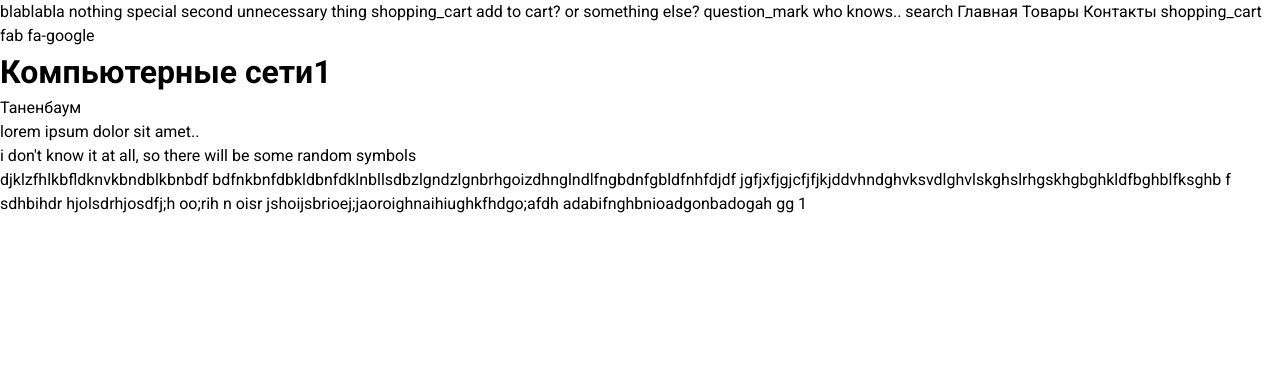
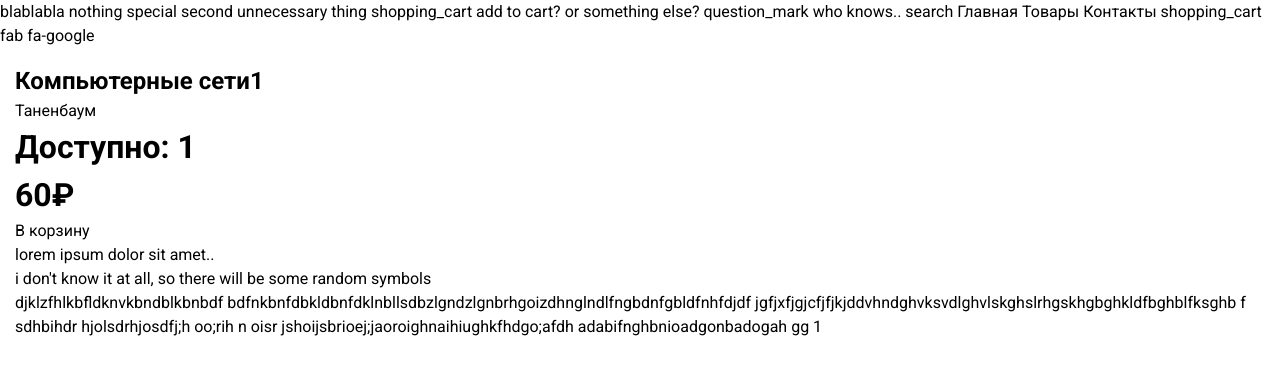
Before and after one commit to NataliaLerner/StudyAppShop, a Flask app: page /book/1 in a window 1280 px wide. Shown: the top 375 px of the page. Run offline with Flask 2, Linux system fonts and the light colour scheme; parts of the project's set-up code (start-up, migrations or seed data) failed here and were passed over; some libraries are stand-ins or nearby versions.

Commit message:
[edit] Обновлен вид страницы "О книге"

```diff
--- a/templates/bookinfo.html
+++ b/templates/bookinfo.html
@@ -2,24 +2,41 @@
 {% block content %}
 <!-- Страница книги -->
 
-    <v-layout row wrap>
-	    <v-card class="mx-auto mt-3" width=800>
-	        <v-img
-	          class="black--text"
-	          height="200px"
-              src="{{ book.link_icon }}"
-	        >
-	          <v-container fill-height fluid>
-	            <v-layout fill-height>
-	              <v-flex xs12 align-center flexbox>
-	                <h1>{{ book.name }}</h1>
-                    <p>{{ book.author }}</p>
-	              </v-flex>
-	            </v-layout>
-	          </v-container>
-	        </v-img>
-	        <v-card-actions>
-                <p>
+    <v-container grid-list-md text-xs-center>
+        <v-card>
+            <div style="margin: 15px;">
+            <v-layout row wrap>
+                <v-flex :key="`6${2}`" xs6>
+
+                    <v-img
+                          style="width:200px;"
+                          src="{{ book.link_icon }}"
+                        ></v-img>
+
+              </v-flex>
+                <v-flex :key="`6${1}`" xs6>
+                    <div>
+                        <span class="headline">
+                            <h2 align="left">{{ book.name }}</h2>
+                        </span>
+                        <div class="d-flex">
+                            {{ book.author }}
+                        </div>
+
+                    </div>
+                    <v-card dark color="light-blue" width="200px">
+                        <v-flex xs12 align-content-left>
+                            <h1>Доступно: 1</h1>
+                        </v-flex>
+
+                        <v-flex xs6 align-content-center>
+                            <h1>60₽</h1>
+                        </v-flex>
+                        <v-btn dark-color="primary">В корзину</v-btn>
+                    </v-card>
+              </v-flex>
+              <v-flex xs12>
+                    <p align="left">
                     lorem ipsum dolor sit amet..<br>
                     i don't know it at all, so there will be some random symbols<br>
                     djklzfhlkbfldknvkbndblkbnbdf
@@ -29,9 +46,12 @@
                     adabifnghbnioadgonbadogah
                     gg {{ book.id }}
                 </p>
-	        </v-card-actions>
-	    </v-card>
-    </v-layout>
+              </v-flex>
+            </v-layout>
+            </div>
+        </v-card>
+    </v-container>
+
 
 {% endblock content %}
 
```
